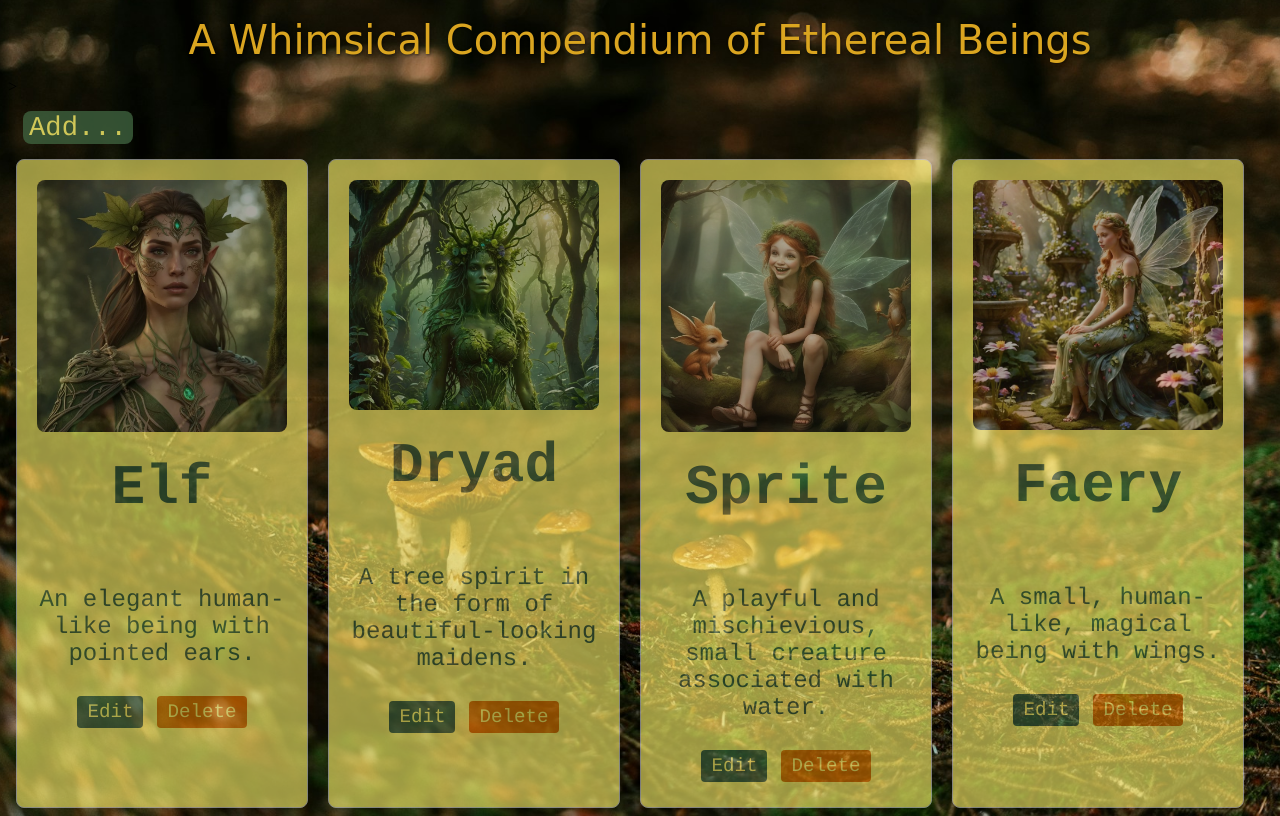
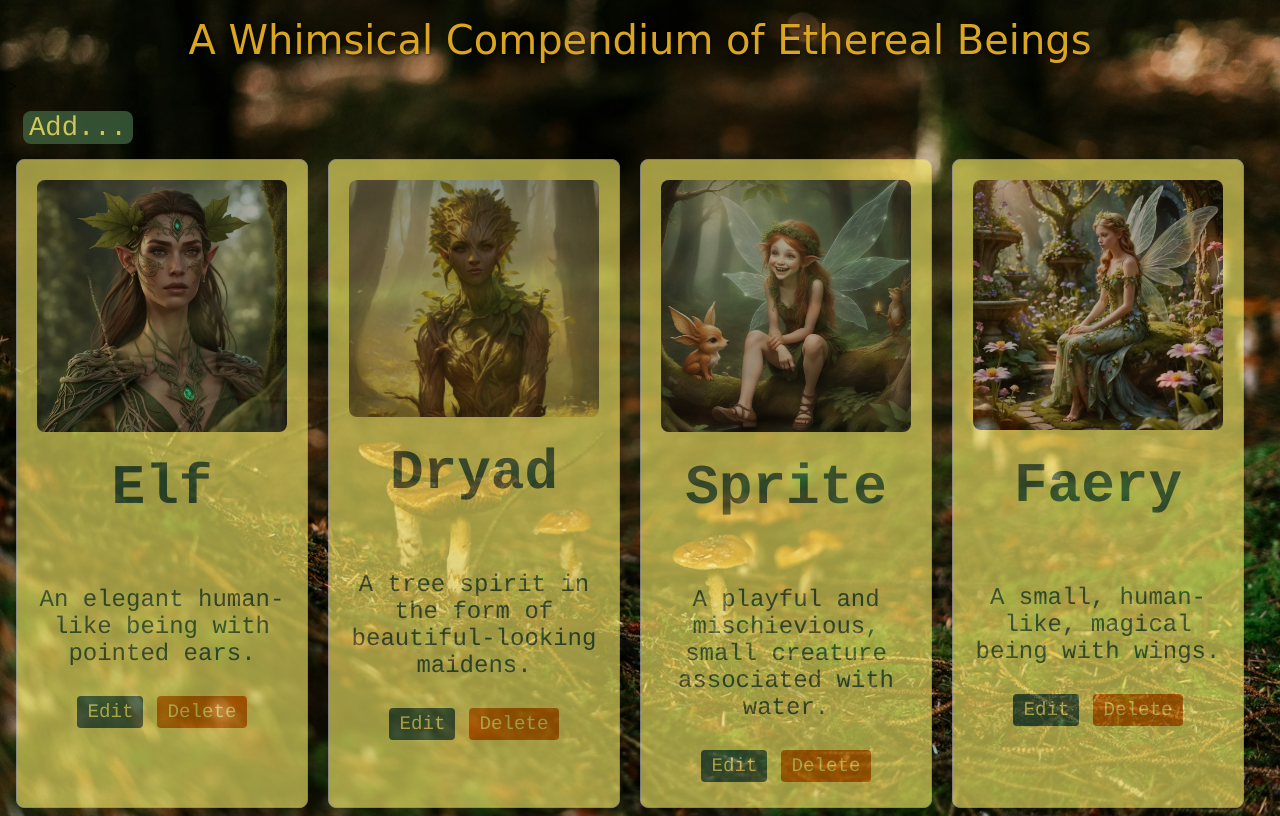
Before and after one commit to jtam90/faefolkfantasium, a Flask app: page / in a window 1280 px wide. Shown: the part 155-971 px from the top of the page. Run offline with Flask 3, Linux system fonts and the light colour scheme; some web fonts are replaced.

Commit message:
Fix image sizing error

```diff
--- a/faefolkfantasium/templates/home.html
+++ b/faefolkfantasium/templates/home.html
@@ -31,7 +31,7 @@
             {% elif being.name == "Elf" %}
                 <img src="{{ url_for('static', filename='images/elf1.jpg') }}" alt="Elf Image" class="card-image">
                 {% elif being.name == "Dryad" %}
-                <img src="{{ url_for('static', filename='images/dryad3.jpg') }}" alt="Dryad Image" class="card-image">
+                <img src="{{ url_for('static', filename='images/dryad.png') }}" alt="Dryad Image" class="card-image">
                 {% elif being.name == "Sprite" %}
                 <img src="{{ url_for('static', filename='images/sprite1.jpg') }}" alt="Sprite Image" class="card-image">
             {% else %}
```
Also changed, not shown: faefolkfantasium/static/images/dryad.png (added), faefolkfantasium/static/images/dryad3.jpg (deleted).
